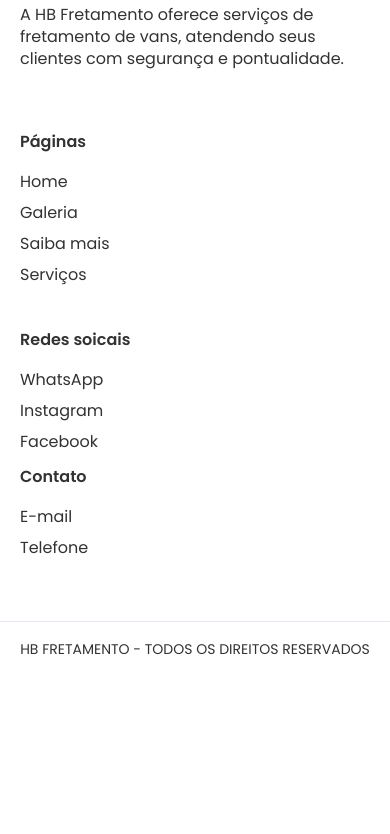
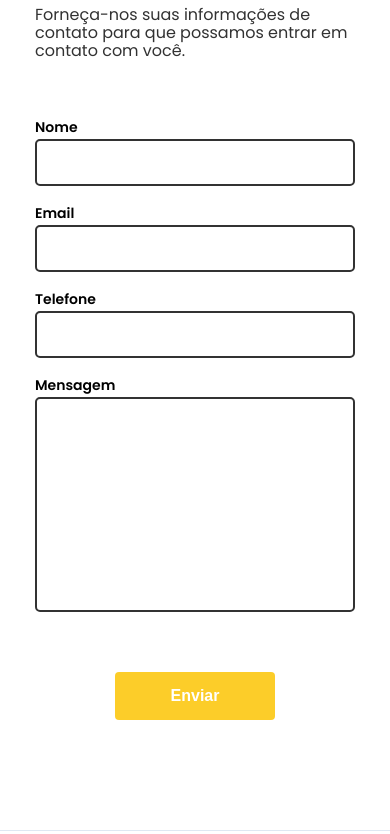
Before and after one commit to 90fabricio09/hb, a plain HTML site: page index.html in a window 390 px wide. Shown: the part 5342-6176 px from the top of the page. Before the commit the page ends 6018 px from the top, so only its background shows below. Drawn offline with Linux system fonts and the light colour scheme; a script that the page names is missing.

Commit message:
Add files via upload

```diff
--- a/index.html
+++ b/index.html
@@ -50,6 +50,9 @@
             </li>
             <li class="menu__li">
               <a href="#servicos" class="menu__link"><b>SERVIÇOS</b></a>
+            </li>
+            <li class="menu__li">
+              <a href="#contato" class="menu__link"><b>CONTATO</b></a>
             </li>
           </ul>
         </nav>
@@ -199,6 +202,61 @@
         </div>
       </section>
 
+      <section class="section-top-margin" id="contato">
+        <div class="center">
+          <header class="p-15">
+            <h2 class="title align-left">Contato</h2>
+            <h5 class="subtitle align-left">Forneça-nos suas informações de contato para que possamos entrar em contato com você.</h5>
+          </header>
+          <form class="form-contact" action="https://formsubmit.co/ajax/hbfretamento@gmail.com" method="post" data-form>
+            <div class="col col--5 col--mobile-1">
+              <div class="p-15">
+                <div class="item-form mb-20">
+                  <span class="input-title">Nome</span>
+                  <div class="input-item">
+                    <div class="input-item__box">
+                      <input type="text" name="nome" value="" class="input-item__input" required>
+                    </div>
+                  </div>
+                </div>
+                <div class="item-form mb-20">
+                  <span class="input-title">Email</span>
+                  <div class="input-item">
+                    <div class="input-item__box">
+                      <input type="email" name="email" value="" class="input-item__input" required>
+                    </div>
+                  </div>
+                </div>
+                <div class="item-form mb-20">
+                  <span class="input-title">Telefone</span>
+                  <div class="input-item">
+                    <div class="input-item__box">
+                      <input type="tel" name="telefone" value="" class="input-item__input" required>
+                    </div>
+                  </div>
+                </div>
+              </div>
+
+            </div>
+            <div class="col col--5 col--mobile-1">
+              <div class="p-15">
+                <div class="item-form mb-20">
+                  <span class="input-title">Mensagem</span>
+                  <div class="input-item">
+                    <div class="input-item__box">
+                    <textarea name="mensagem" id="mensagem" rows="8" cols="80"  class="input-item__textarea" required></textarea>
+                    </div>
+                  </div>
+                </div>
+              </div>
+            </div>
+            <div class="clear"></div>
+            <div class="tac mt-40">
+              <button type="submit" class="bt-red mh-160" data-button>Enviar</button>
+            </div>
+          </form>
+        </div>
+      </section>
       <footer class="footer">
         <div class="instagram-button">
           <a href="https://www.instagram.com/hbfretamento/"><img src="./imagens/instagram-icon.png" alt="Instagram"></a>
@@ -219,6 +277,7 @@
               <li class="footer__menu-item"><a href="./pages/galeria.html" class="footer__link">Galeria</a></li>
               <li class="footer__menu-item"><a href="#mais" class="footer__link">Saiba mais</a></li>
               <li class="footer__menu-item"><a href="#servicos" class="footer__link">Serviços</a></li>
+              <li class="footer__menu-item"><a href="#contato" class="footer__link">Contato</a></li>
             </ul>
           </nav>
           <nav class="footer__links">
--- a/js/posts.js
+++ b/js/posts.js
@@ -1,26 +1,26 @@
 var posts = [
   {
-    "imagem": "../img/transporte_pessoas.png",
+    "imagem": "https://media.discordapp.net/attachments/973694599547744276/1202456117683159050/transporte_corporativo.png?ex=65cd8587&is=65bb1087&hm=53b02c2f39935f34ebebf670e8fc0fc078cd0204bf31fde581c5043ff03b8744&=&format=webp&quality=lossless&width=627&height=353",
     "titulo": "TRANSPORTE DE PESSOAS",
     "description": "A HB Fretamento é uma empresa renomada no setor de transporte de passageiros. Com uma frota moderna e uma equipe de profissionais altamente qualificados"
   },
   {
-    "imagem": "../img/aluguel_van.png",
+    "imagem": "https://media.discordapp.net/attachments/973694599547744276/1202452686730174484/aluguel_van.png?ex=65cd8255&is=65bb0d55&hm=bb5b705accc13065cabd35f6d17abcc3aaac0ee17fd7c5abd9564ae326b2f3f0&=&format=webp&quality=lossless&width=627&height=353",
     "titulo": "ALUGUEL DE VANS",
     "description": "A HB Fretamento é uma empresa líder no mercado de aluguel de vans, oferecendo soluções de transporte personalizadas para atender a uma variedade de necessidades. Seja para viagens corporativas, eventos especiais ou transporte diário."
   },
   {
-    "imagem": "../img/transporte_executivo.png",
+    "imagem": "https://media.discordapp.net/attachments/973694599547744276/1202454242569363496/transporte_executivo.png?ex=65cd83c7&is=65bb0ec7&hm=e658fa73c0f5d2f8e725f44b3b1de579f3445a83b4a814f993b7030088a2fef2&=&format=webp&quality=lossless&width=627&height=353",
     "titulo": "TRANSPORTE EXECUTIVO",
     "description": "A HB Fretamento é uma referência no mercado de transporte executivo, proporcionando um serviço de alta qualidade para profissionais e empresas. Com uma frota de veículos modernos, a HB Fretamento garante um transporte executivo confortável, seguro e pontual."
   },
   {
-    "imagem": "../img/cargas.png",
+    "imagem": "https://media.discordapp.net/attachments/973694599547744276/1202462682897326151/cargas.png?ex=65cd8ba4&is=65bb16a4&hm=4683a37ecabc9939b11baa6d69883327189b8852c0a37331c3408fe2d54cc445&=&format=webp&quality=lossless&width=627&height=353",
     "titulo": "TRANSPORTE DE CARGAS",
     "description": "A HB Fretamento é uma empresa de confiança no setor de transporte de cargas, oferecendo soluções personalizadas para atender a todas as suas necessidades de logística.O serviço de transporte de cargas da HB é conhecido por sua confiabilidade e pontualidade."
   },
   {
-    "imagem": "../img/mudanca.png",
+    "imagem": "https://media.discordapp.net/attachments/973694599547744276/1202462676308070430/mudanca.png?ex=65cd8ba2&is=65bb16a2&hm=d31421bba49795e5eb904a206bffaea73bff0231650393ba87eef078364d7800&=&format=webp&quality=lossless&width=627&height=353",
     "titulo": "MUDANÇAS",
     "description": "A HB Fretamento é uma empresa de destaque no setor de mudanças, oferecendo um serviço completo para facilitar o processo de mudança. Com uma frota de veículos adequados, a HB garante que suas pertences sejam transportadas com segurança e eficiência."
   }
```
Also changed, not shown: pages/galeria.html (+4 -0 lines).
